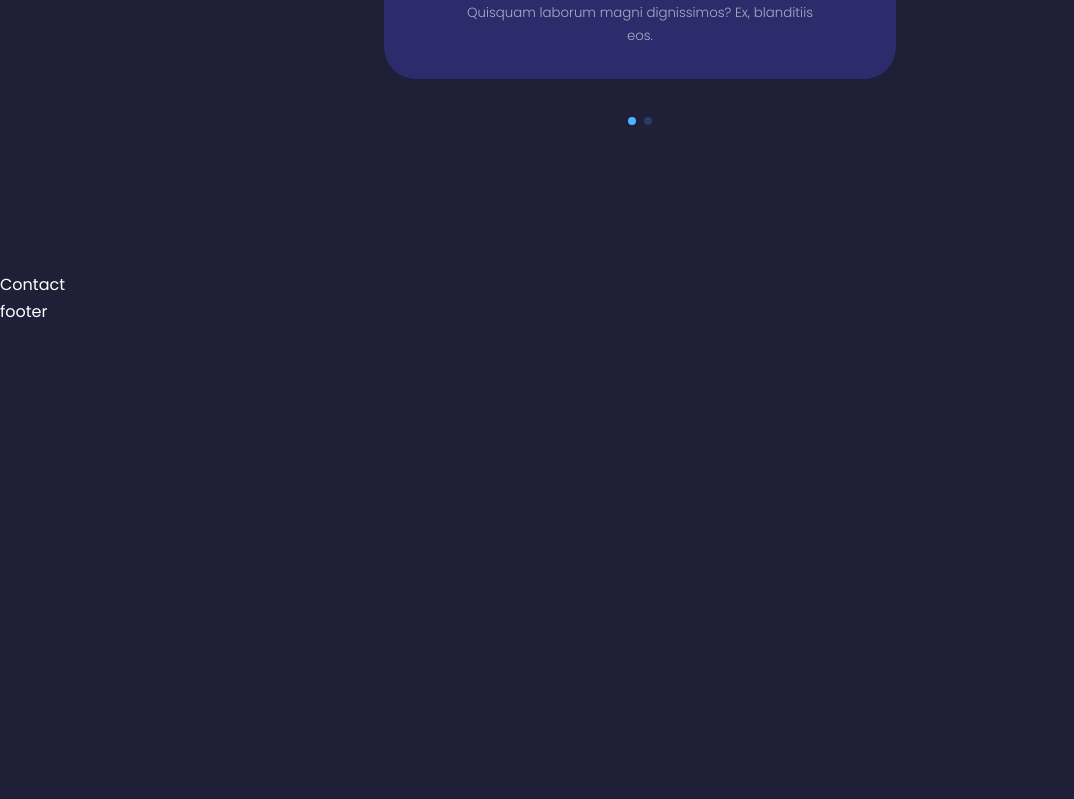
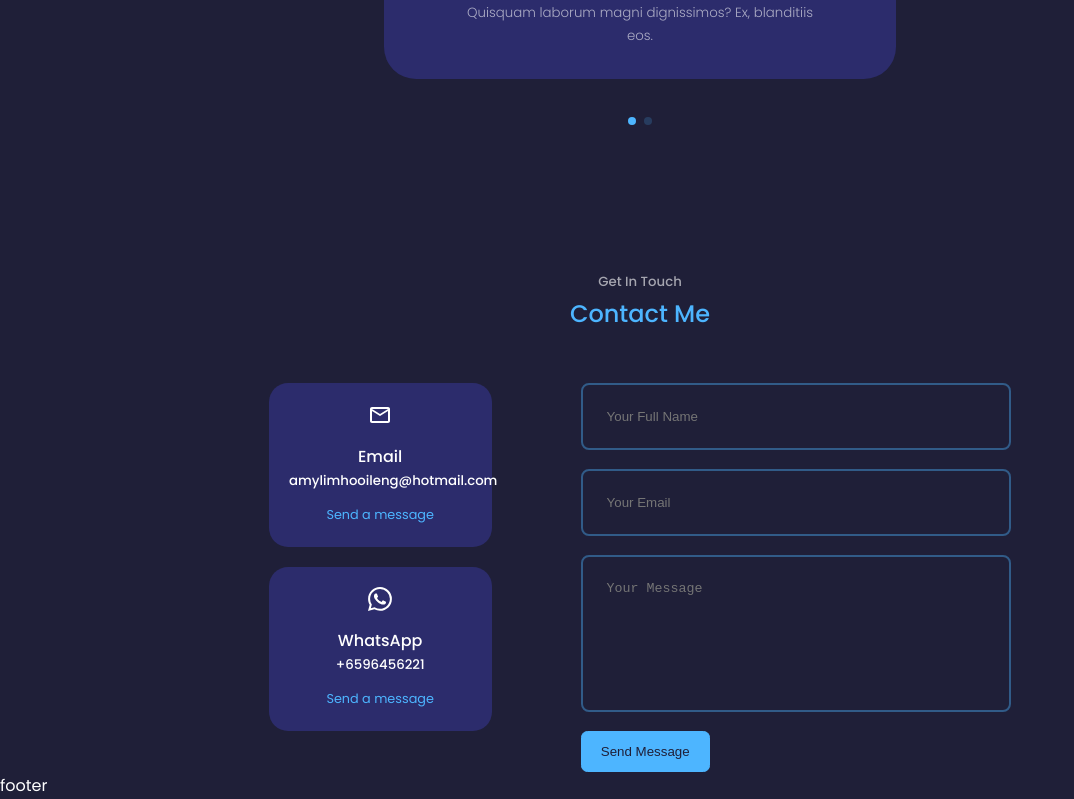
Before and after one commit to Ocean272/Amy-Portfolio-website, a React (Create React App) app: page / in a window 1280 px wide. Shown: the part 3260-4059 px from the top of the page, without its empty margins (0-1074 px from the left). Before the commit the page ends 3586 px from the top, so only its background shows below. Built offline with nearby package versions, Linux system fonts and the light colour scheme.

Commit message:
rectify error

```diff
--- a/package.json
+++ b/package.json
@@ -7,6 +7,7 @@
     "@testing-library/jest-dom": "^5.16.5",
     "@testing-library/react": "^13.4.0",
     "@testing-library/user-event": "^13.5.0",
+    "emailjs-com": "^3.2.0",
     "gh-pages": "^4.0.0",
     "react": "^18.2.0",
     "react-dom": "^18.2.0",
--- a/src/components/contact/Contact.jsx
+++ b/src/components/contact/Contact.jsx
@@ -1,9 +1,38 @@
 import React from 'react'
 import './contact.css'
+import {MdOutlineEmail} from 'react-icons/md'
+import {BsWhatsapp} from 'react-icons/bs'
 
 const contact = () => {
   return (
-    <section id="contact">Contact</section>
+    <section id="contact">
+      <h5>Get In Touch</h5>
+      <h2>Contact Me</h2>
+
+      <div className="container contact__container">
+        <div className="contact__options">
+          <article className="contact__option">
+            <MdOutlineEmail className='contact__option-icon'/>
+            <h4>Email</h4>
+            <h5>amylimhooileng@hotmail.com</h5>
+            <a href='mailto:amylimhooileng@hotmail.com' target='-blank'>Send a message</a>
+          </article>
+          <article className="contact__option">
+            <BsWhatsapp className='contact__option-icon' />
+            <h4>WhatsApp</h4>
+            <h5>+6596456221</h5>
+            <a href='https://wa.me/+6596456221' target='-blank' >Send a message</a>
+          </article>
+        </div>
+        {/* End of Contact Option */}
+        <form action="">
+          <input type='text' name='name' placeholder='Your Full Name' required />
+          <input type='email' name='email' placeholder='Your Email' required />
+          <textarea name='message' rows="7" placeholder='Your Message' required />
+          <button type='submit' className='btn btn-primary'>Send Message</button>
+        </form>
+      </div>
+    </section>
   )
 }
 
--- a/src/components/contact/contact.css
+++ b/src/components/contact/contact.css
@@ -0,0 +1,73 @@
+.container.contact__container {
+    width: 58%;
+    display: grid;
+    grid-template-columns: 30% 58%;
+    gap: 12%;
+
+}
+
+.contact__options {
+    display: flex;
+    flex-direction: column;
+    gap: 1.2rem;
+}
+
+.contact__option {
+    background: var(--color-bg-variant);
+    padding: 1.2rem;
+    border-radius: 1.2rem;
+    text-align: center;
+    border: 1px solid transparent;
+    transition: var(--transition);
+}
+
+.contact__option:hover {
+    background: transparent;
+    border-color: var(--color-primary-variant);
+}
+
+.contact__option-icon {
+    font-size: 1.5rem;
+    margin-bottom: 0.5rem;
+}
+
+.contact__option a {
+    margin-top: 0.7rem;
+    display: inline-block;
+    font-size: 0.8rem;
+}
+
+/*============ form ========================*/
+
+form{
+    display: flex;
+    flex-direction: column;
+    gap: 1.2rem;
+}
+
+input, textarea {
+    width: 100%;
+    padding: 1.5rem;
+    border-radius: 0.5rem;
+    background: transparent;
+    border: 2px solid var(--color-primary-variant);
+    resize: none;
+    color: var(--color-white);
+}
+
+/* ============ MEDIA QUERIES (MEDIUM DEVICES) ==================*/
+@media screen and (max-width: 1024px) {
+    .container.contact__container {
+        grid-template-columns: 1fr;
+        gap: 2rem;
+    }
+
+}
+
+  /* ============ MEDIA QUERIES (SMALL DEVICES) ==================*/
+@media screen and (max-width: 600px) {
+    .container.contact__container {
+        width: var(--container-width-sm);
+    }
+
+}
--- a/src/components/nav/Nav.jsx
+++ b/src/components/nav/Nav.jsx
@@ -10,7 +10,7 @@
   const [activeNav, setActiveNav] = useState('#')
   return (
     <nav>
-      <a href="#Home" onClick={() => setActiveNav('#Home')} className={activeNav === '#' ? 'active' : ''}><AiOutlineHome /></a>
+      <a href="#/" onClick={() => setActiveNav('#')} className={activeNav === '#' ? 'active' : ''}><AiOutlineHome /></a>
       <a href="#about" onClick={() => setActiveNav('#about')} className={activeNav === '#about' ? 'active' : ''}><AiOutlineUser /></a>
       <a href="#experience" onClick={() => setActiveNav('#experience')} className={activeNav === '#experience' ? 'active' : ''}><BsBook /></a>
       <a href="#contact" onClick={() => setActiveNav('#contact')} className={activeNav === '#contact' ? 'active' : ''}><TbMessage2 /></a>
```
Also changed, not shown: 1 other file (tests, documents, lock files or other folders).
